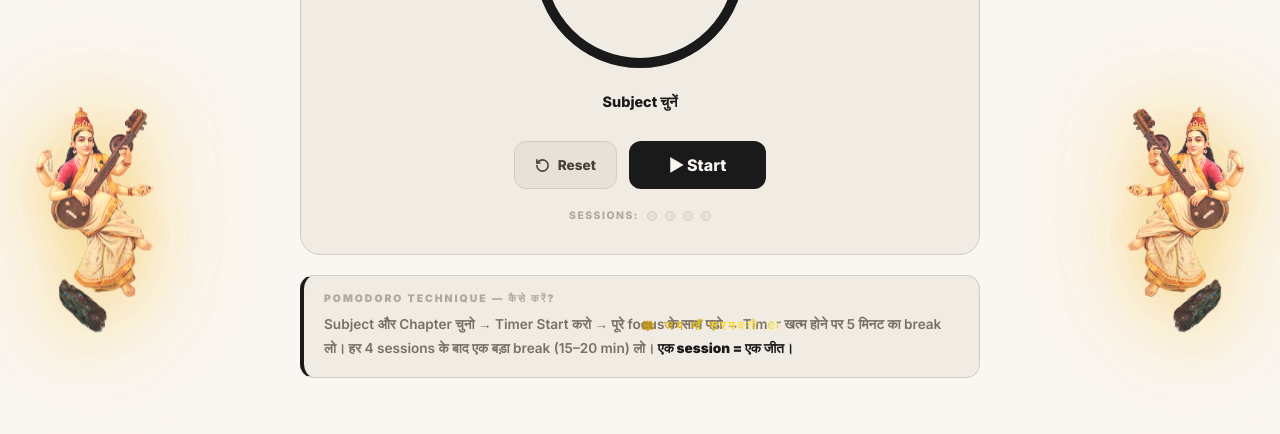
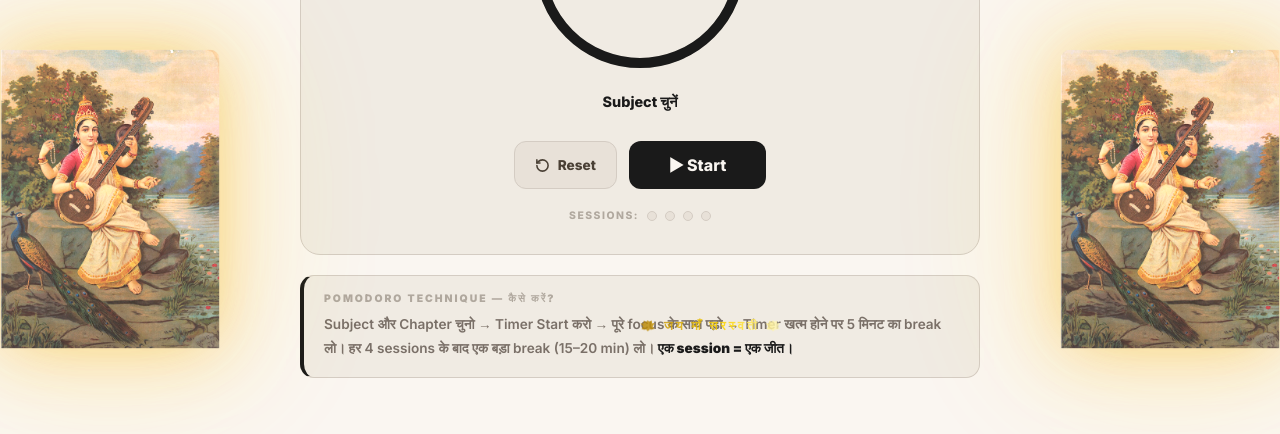
Before and after one commit to rupeshsahu408/fear-of-exam, a plain HTML site: page timer.html in a window 1280 px wide. Shown: the part 451-885 px from the top of the page. Drawn offline with Linux system fonts and the light colour scheme.

Commit message:
Update website visuals with a new, full image of Maa Saraswati
Replace the existing background image on the home page and update the timer page to display a full, high-fidelity image of Maa Saraswati, including background elements.

Replit-Commit-Author: Agent
Replit-Commit-Session-Id: 8710b49b-d2b8-4601-9485-5ea9c0068fb5
Replit-Commit-Checkpoint-Type: full_checkpoint
Replit-Commit-Event-Id: afcd0383-3ff9-4c49-87c9-82bdb596b9dd
Replit-Commit-Screenshot-Url: https://storage.googleapis.com/screenshot-production-us-central1/df881b57-2316-466a-ac48-e0a08b8a2227/8710b49b-d2b8-4601-9485-5ea9c0068fb5/tSN2zBx
Replit-Helium-Checkpoint-Created: true

```diff
--- a/timer.html
+++ b/timer.html
@@ -437,21 +437,26 @@
     .saraswati-figure {
       position: fixed;
       bottom: 0;
-      width: 210px;
+      width: 220px;
       z-index: 10;
       pointer-events: none;
       animation: saraGlow 4s ease-in-out infinite;
+      border-radius: 12px;
+      overflow: hidden;
     }
-    .saraswati-left  { left: 0; }
-    .saraswati-right { right: 0; }
-    .saraswati-right img { transform: scaleX(-1); }
+    .saraswati-left  { left: 0; border-radius: 0 12px 0 0; }
+    .saraswati-right { right: 0; border-radius: 12px 0 0 0; }
     .saraswati-figure img {
       width: 100%;
       height: auto;
       display: block;
+      opacity: 0.92;
+    }
+    @media (max-width: 1100px) {
+      .saraswati-figure { width: 160px; }
     }
     @media (max-width: 900px) {
-      .saraswati-figure { width: 130px; }
+      .saraswati-figure { width: 120px; }
     }
     @media (max-width: 600px) {
       .saraswati-figure { width: 80px; }
@@ -487,10 +492,10 @@
 <body>
 
   <div class="saraswati-figure saraswati-left">
-    <img src="/public/saraswati3_transparent.png" alt="Maa Saraswati"/>
+    <img src="/public/saraswati_final.png" alt="Maa Saraswati"/>
   </div>
   <div class="saraswati-figure saraswati-right">
-    <img src="/public/saraswati3_transparent.png" alt="Maa Saraswati"/>
+    <img src="/public/saraswati_final.png" alt="Maa Saraswati"/>
   </div>
   <div class="jai-saraswati">🪷 जय माँ सरस्वती 🪷</div>
 
```
Also changed, not shown: index.html (+1 -1 lines), attached_assets/Screenshot_2026-05-22_164618_1779448890935.png (added), attached_assets/Screenshot_2026-05-22_164831_1779448872174.png (added), attached_assets/image_1779448714091.png (added), public/saraswati_final.png (added).
